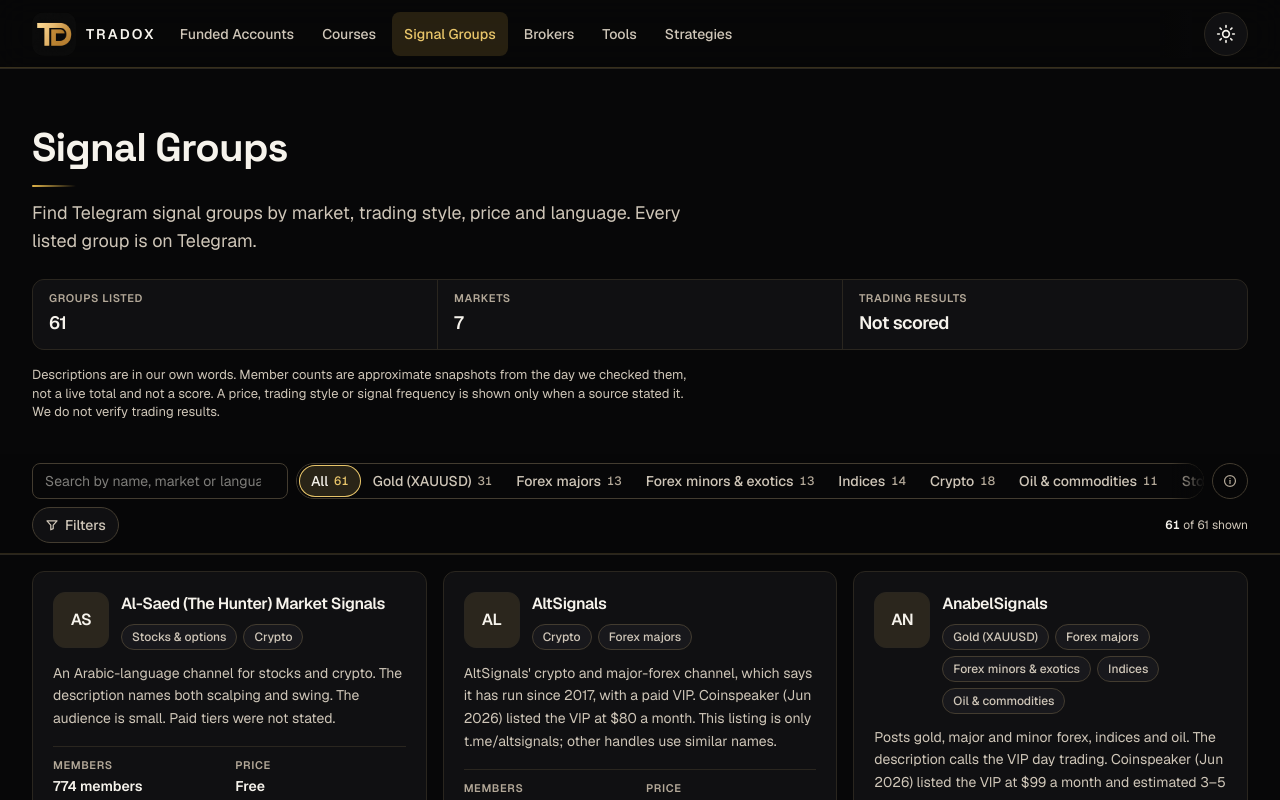
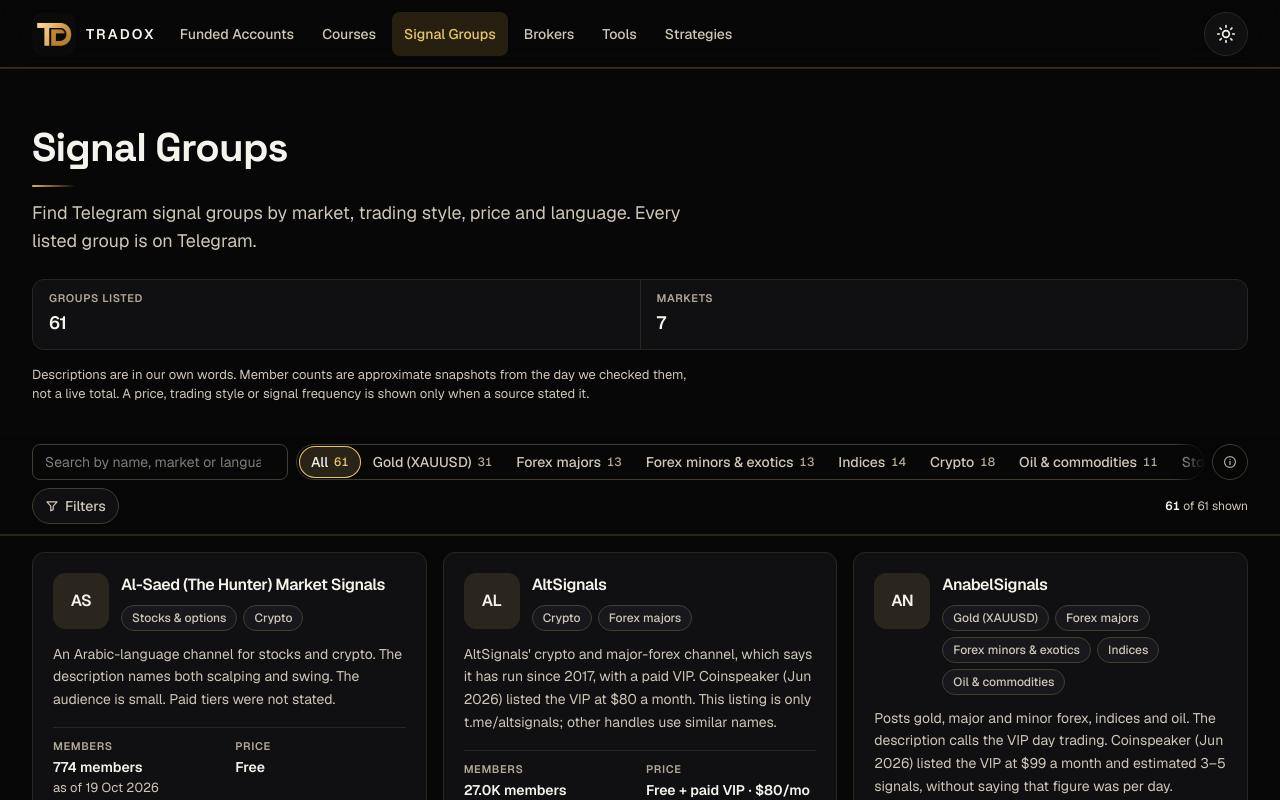
Before and after one commit to mahdik477/Traders-hub, a Next.js app: page /signal-groups in a window 1280 px wide. Shown: the top 800 px of the page. Built offline with nearby package versions, Linux system fonts and the light colour scheme.

Commit message:
Remove trading-results wording from the Signal Groups page.
The page no longer shows a results stat, and the filters stay limited to style, price, extras and language.

Co-authored-by: singhkang458-source <singhkang458-source@users.noreply.github.com>

```diff
--- a/src/app/signal-groups/page.tsx
+++ b/src/app/signal-groups/page.tsx
@@ -13,8 +13,8 @@ export const metadata: Metadata = {
 
 const faqs = [
   {
-    q: "Do you rank signal groups by results?",
-    a: "No. This is a directory. We do not score accuracy, returns or how often a group's calls make money. The list order is a manual rank, then the name.",
+    q: "Do you rank signal groups?",
+    a: "No. This is a directory. The list order is a manual rank, then the name.",
   },
   {
     q: "What does Join open?",
@@ -26,7 +26,7 @@ const faqs = [
   },
   {
     q: "Are member counts a ranking?",
-    a: "No. The number on a card is the approximate count we saw on Telegram on the date printed under it. Counts change, and a larger group is not a better one. We do not score results.",
+    a: "No. The number on a card is the approximate count we saw on Telegram on the date printed under it. Counts change, and a larger group is not a better one.",
   },
 ];
 
@@ -41,16 +41,15 @@ export default function SignalGroupsPage() {
         is on Telegram.
       </p>
 
-      <dl className="mt-6 grid grid-cols-1 gap-px overflow-hidden rounded-xl border border-border bg-border sm:grid-cols-3">
+      <dl className="mt-6 grid grid-cols-1 gap-px overflow-hidden rounded-xl border border-border bg-border sm:grid-cols-2">
         <Fact value={String(listed.length)} label="Groups listed" />
         <Fact value={String(SIGNAL_MARKET_ORDER.length)} label="Markets" />
-        <Fact value="Not scored" label="Trading results" />
       </dl>
 
       <p className="meta mt-4 max-w-2xl">
         Descriptions are in our own words. Member counts are approximate snapshots from the day we
-        checked them, not a live total and not a score. A price, trading style or signal frequency
-        is shown only when a source stated it. We do not verify trading results.
+        checked them, not a live total. A price, trading style or signal frequency is shown only
+        when a source stated it.
       </p>
 
       <div className="mt-8">
--- a/src/components/SignalGroupDirectory.tsx
+++ b/src/components/SignalGroupDirectory.tsx
@@ -719,7 +719,6 @@ function EmptyDirectory() {
       <ul className="mt-4 max-w-2xl list-disc space-y-1.5 pl-5 text-sm text-muted marker:text-accent">
         <li>No guaranteed-return language, and no pressure to deposit more money.</li>
         <li>A free option or a trial is available.</li>
-        <li>We do not score results, accuracy or how often a group&apos;s calls make money.</li>
       </ul>
     </div>
   );
--- a/src/lib/sections.ts
+++ b/src/lib/sections.ts
@@ -31,7 +31,7 @@ export const sections: Section[] = [
     slug: "signal-groups",
     title: "Signal Groups",
     summary:
-      "Telegram signal groups you can filter by market, trading style, price and language. A directory only — we do not rank groups by results.",
+      "Telegram signal groups you can filter by market, trading style, price and language. A directory only — we list groups, we do not rank them.",
     status: "live",
   },
   {
```
